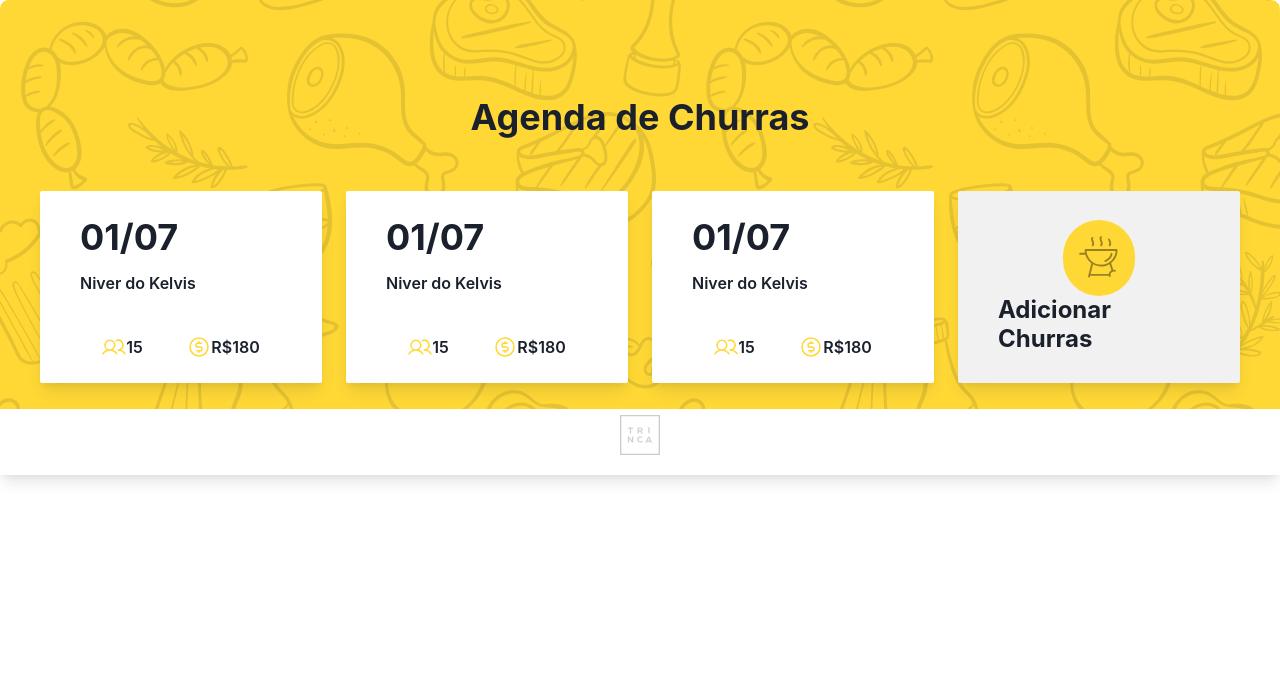
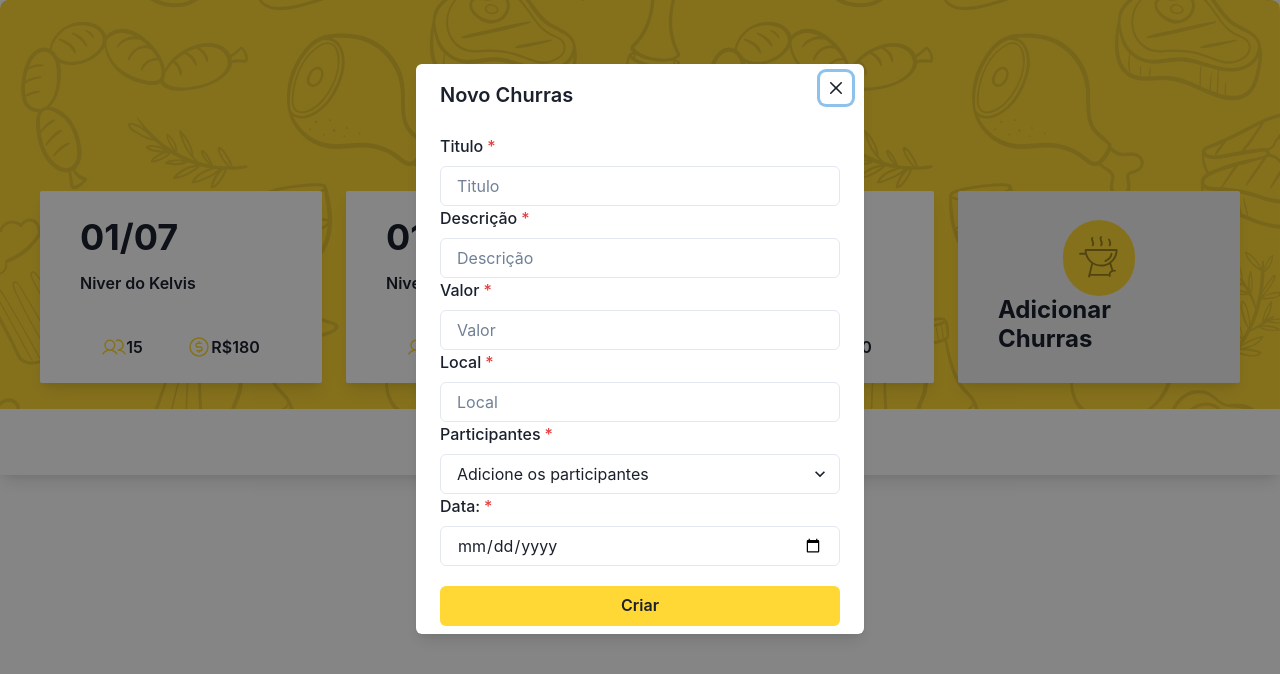
Before and after one commit to Kelvis-fernando/agenda-churrasco, a React (Create React App) app: page / in a window 1280 px wide. Both pictures are taken after a click on the element "Adicionar Churras". Shown: the top 674 px of the page. Built offline with nearby package versions, Linux system fonts and the light colour scheme.

Commit message:
feat: created modal for add a new date for bbq

```diff
--- a/src/components/AddNewDate.tsx
+++ b/src/components/AddNewBbq.tsx
@@ -1,9 +1,13 @@
-import { Card, Heading, Image } from '@chakra-ui/react';
+import { Card, Heading, Image, useDisclosure } from '@chakra-ui/react';
 import bbqIcon from '../assets/icon_bbq.svg';
+import ModalNewBbq from './ModalNewBbq';
 
-const AddNewDate = () => {
+const AddNewBbq = () => {
+  const { isOpen, onOpen, onClose } = useDisclosure();
+
   return (
     <Card
+      onClick={onOpen}
       p="10"
       m="3"
       display="flex"
@@ -20,8 +24,9 @@ const AddNewDate = () => {
       <Heading as="h2" fontSize="24">
         Adicionar Churras
       </Heading>
+      <ModalNewBbq onClose={onClose} isOpen={isOpen} />
     </Card>
   );
 };
 
-export default AddNewDate;
+export default AddNewBbq;
--- /dev/null
+++ b/src/components/ModalNewBbq.tsx
@@ -0,0 +1,55 @@
+import {
+  Button,
+  FormControl,
+  FormLabel,
+  Input,
+  Modal,
+  ModalBody,
+  ModalCloseButton,
+  ModalContent,
+  ModalHeader,
+  ModalOverlay,
+  Select,
+} from '@chakra-ui/react';
+
+const ModalNewBbq = ({ isOpen, onClose }: any) => {
+  return (
+    <Modal isOpen={isOpen} onClose={onClose}>
+      <ModalOverlay />
+      <ModalContent>
+        <ModalHeader>Novo Churras</ModalHeader>
+        <ModalCloseButton />
+        <ModalBody>
+          <FormControl
+            isRequired
+            display="flex"
+            justifyContent="center"
+            flexDirection="column"
+          >
+            <FormLabel>Titulo</FormLabel>
+            <Input placeholder="Titulo" />
+            <FormLabel>Descrição</FormLabel>
+            <Input placeholder="Descrição" />
+            <FormLabel>Valor</FormLabel>
+            <Input type="number" placeholder="Valor" />
+            <FormLabel>Local</FormLabel>
+            <Input placeholder="Local" />
+            <FormLabel>Participantes</FormLabel>
+            <Select placeholder="Adicione os participantes">
+              <option value="Kelvis">Kelvis</option>
+              <option value="Fernando">Fernando</option>
+              <option value="Stefany">Stefany</option>
+            </Select>
+            <FormLabel>Data:</FormLabel>
+            <Input type="date" />
+            <Button mt="5" bgColor="#FFD836">
+              Criar
+            </Button>
+          </FormControl>
+        </ModalBody>
+      </ModalContent>
+    </Modal>
+  );
+};
+
+export default ModalNewBbq;
--- a/src/pages/Home.tsx
+++ b/src/pages/Home.tsx
@@ -2,7 +2,7 @@ import { Flex, Heading, Image } from '@chakra-ui/react';
 import background from '../assets/background.svg';
 import BbqCard from '../components/BbqCard';
 import logo from '../assets/logo.svg';
-import AddNewDate from '../components/AddNewDate';
+import AddNewBbq from '../components/AddNewBbq';
 
 const Home = () => {
   return (
@@ -22,7 +22,7 @@ const Home = () => {
         <BbqCard />
         <BbqCard />
         <BbqCard />
-        <AddNewDate />
+        <AddNewBbq />
       </Flex>
       <Image src={logo} alt="Logo" boxSize="10" m="5" />
     </Flex>
```
Also changed, not shown: 2 other files (tests, documents, lock files or other folders).
